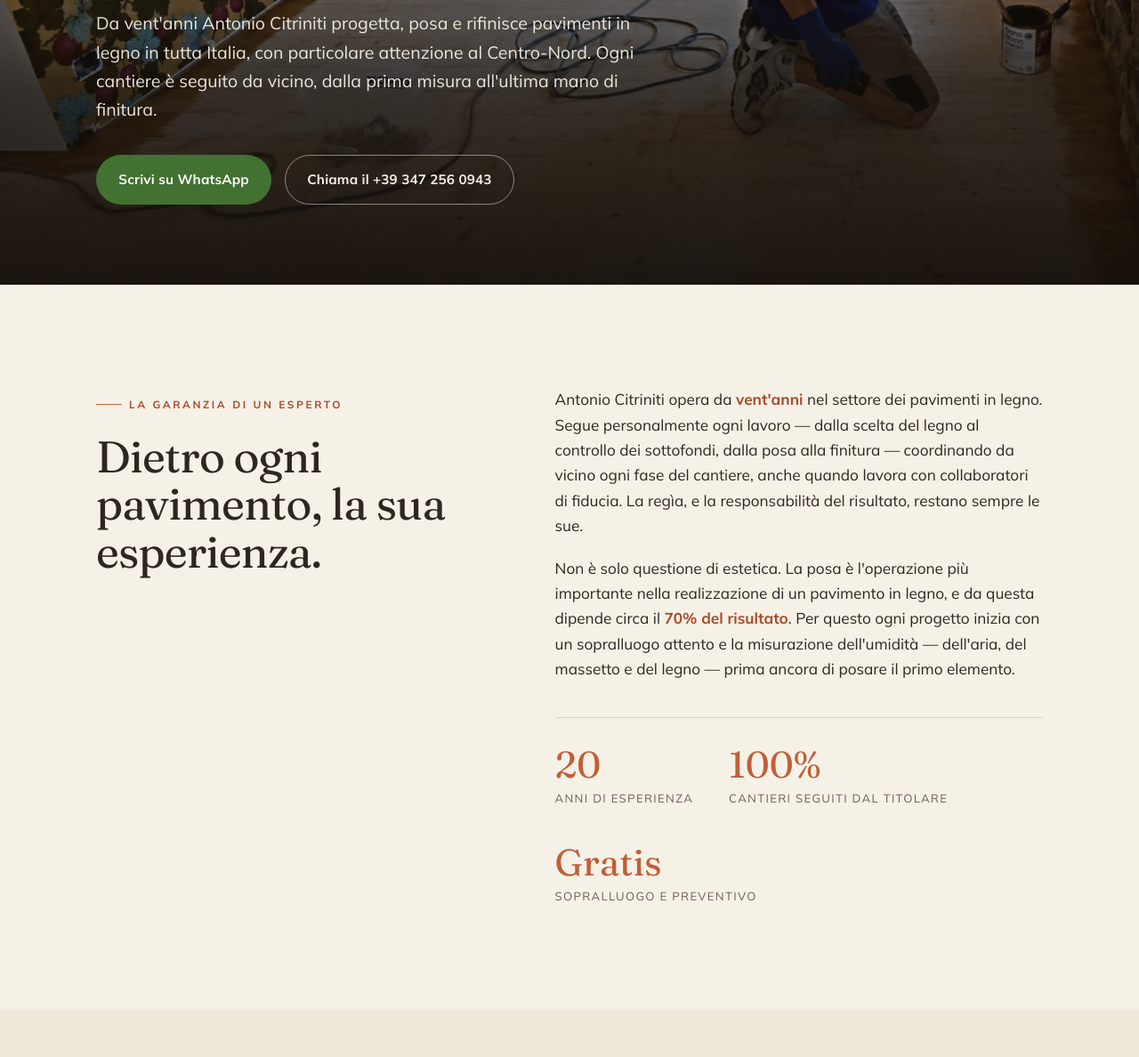
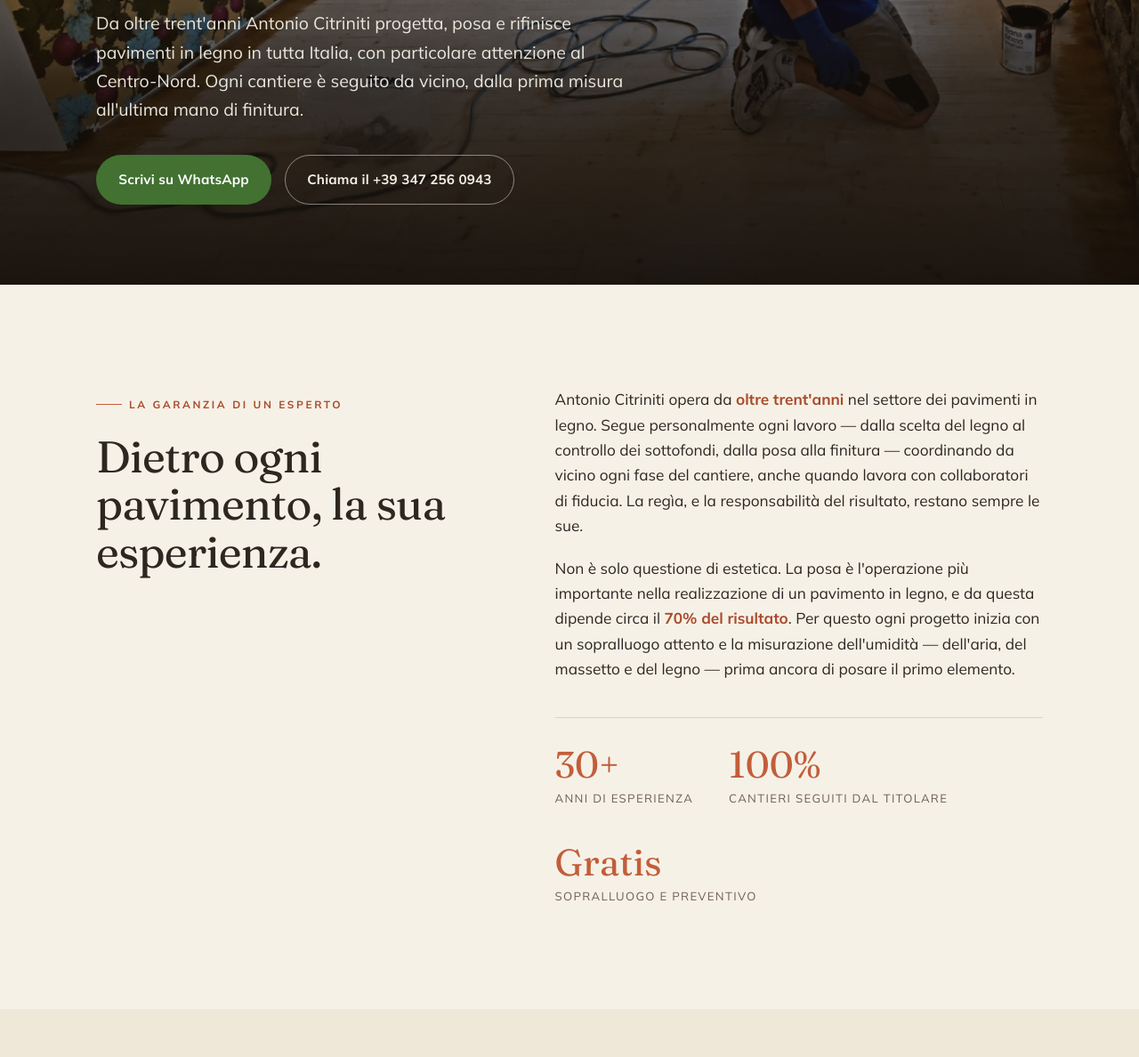
Before and after one commit to mattbedford/acsparquet, a plain HTML site: page index.html in a window 1280 px wide. Shown: the part 492-1680 px from the top of the page at 89% size. Drawn offline with Linux system fonts and the light colour scheme.

Commit message:
Update years of experience from 20 -> 30

```diff
--- a/index.html
+++ b/index.html
@@ -5,7 +5,7 @@
   <meta name="viewport" content="width=device-width, initial-scale=1.0">
 
   <title>AC Service Parquet — Posa, restauro e finitura pavimenti in legno</title>
-  <meta name="description" content="Antonio Citriniti, maestro artigiano del parquet da vent'anni: posa, levigatura, restauro e finitura di pavimenti in legno in tutta Italia, con focus sul Centro-Nord. Finiture all'acqua certificate. Sopralluogo e preventivo gratuiti.">
+  <meta name="description" content="Antonio Citriniti, maestro artigiano del parquet da oltre trent'anni: posa, levigatura, restauro e finitura di pavimenti in legno in tutta Italia, con focus sul Centro-Nord. Finiture all'acqua certificate. Sopralluogo e preventivo gratuiti.">
   <meta name="keywords" content="parquet, pavimenti in legno, posa parquet, levigatura parquet, restauro parquet, rilamatura, finiture all'acqua, spina di pesce, Civitanova Marche, Centro-Nord Italia">
   <link rel="canonical" href="https://acsparquet.com/">
   <meta name="theme-color" content="#427132">
@@ -21,7 +21,7 @@
   <meta property="og:locale" content="it_IT">
   <meta property="og:site_name" content="AC Service Parquet">
   <meta property="og:title" content="AC Service Parquet — l'arte del pavimento in legno">
-  <meta property="og:description" content="Posa, restauro e finitura di pavimenti in legno. Vent'anni di artigianato, finiture all'acqua certificate. Sopralluogo e preventivo gratuiti.">
+  <meta property="og:description" content="Posa, restauro e finitura di pavimenti in legno. Oltre trent'anni di artigianato, finiture all'acqua certificate. Sopralluogo e preventivo gratuiti.">
   <meta property="og:url" content="https://acsparquet.com/">
   <meta property="og:image" content="https://acsparquet.com/assets/ac-service-parquet-sas.jpg">
   <meta property="og:image:type" content="image/jpeg">
@@ -30,7 +30,7 @@
   <meta property="og:image:alt" content="Logo AC Service Parquet su un pavimento in legno di rovere">
   <meta name="twitter:card" content="summary_large_image">
   <meta name="twitter:title" content="AC Service Parquet — l'arte del pavimento in legno">
-  <meta name="twitter:description" content="Posa, restauro e finitura di pavimenti in legno. Vent'anni di artigianato, finiture all'acqua certificate. Sopralluogo e preventivo gratuiti.">
+  <meta name="twitter:description" content="Posa, restauro e finitura di pavimenti in legno. Oltre trent'anni di artigianato, finiture all'acqua certificate. Sopralluogo e preventivo gratuiti.">
   <meta name="twitter:image" content="https://acsparquet.com/assets/ac-service-parquet-sas.jpg">
   <meta name="twitter:image:alt" content="Logo AC Service Parquet su un pavimento in legno di rovere">
 
@@ -163,7 +163,7 @@
     <div class="hero__inner">
       <p class="eyebrow eyebrow--light reveal" data-reveal="1">Maestro artigiano del parquet · in tutta Italia</p>
       <h1 class="hero__title reveal" id="hero-title" data-reveal="2">Il parquet,<br><em>posato a regola d'arte.</em></h1>
-      <p class="hero__lead reveal" data-reveal="3">Da vent'anni Antonio Citriniti progetta, posa e rifinisce pavimenti in legno
+      <p class="hero__lead reveal" data-reveal="3">Da oltre trent'anni Antonio Citriniti progetta, posa e rifinisce pavimenti in legno
         in tutta Italia, con particolare attenzione al Centro-Nord. Ogni cantiere è seguito da vicino, dalla prima misura all'ultima mano di finitura.</p>
       <div class="hero__cta reveal" data-reveal="4">
         <a class="btn btn--wa" href="https://wa.me/393472560943?text=Salve%2C%20vorrei%20informazioni%20sul%20parquet." target="_blank" rel="noopener">Scrivi su WhatsApp</a>
@@ -180,7 +180,7 @@
         <h2 class="about__title" id="about-title">Dietro ogni pavimento, la sua esperienza.</h2>
       </div>
       <div class="about__body">
-        <p>Antonio Citriniti opera da <strong>vent'anni</strong> nel settore dei pavimenti in legno. Segue
+        <p>Antonio Citriniti opera da <strong>oltre trent'anni</strong> nel settore dei pavimenti in legno. Segue
           personalmente ogni lavoro — dalla scelta del legno al controllo dei sottofondi, dalla posa alla
           finitura — coordinando da vicino ogni fase del cantiere, anche quando lavora con collaboratori di
           fiducia. La regìa, e la responsabilità del risultato, restano sempre le sue.</p>
@@ -189,7 +189,7 @@
           progetto inizia con un sopralluogo attento e la misurazione dell'umidità — dell'aria, del massetto e
           del legno — prima ancora di posare il primo elemento.</p>
         <ul class="about__stats">
-          <li><span class="stat__num">20</span><span class="stat__lab">anni di esperienza</span></li>
+          <li><span class="stat__num">30+</span><span class="stat__lab">anni di esperienza</span></li>
           <li><span class="stat__num">100%</span><span class="stat__lab">cantieri seguiti dal titolare</span></li>
           <li><span class="stat__num">Gratis</span><span class="stat__lab">sopralluogo e preventivo</span></li>
         </ul>
@@ -445,7 +445,7 @@
   <div class="wrap footer__grid">
     <div class="footer__brand">
       <span class="brand brand--footer"><svg class="brand__logo" role="img" aria-label="AC Service Parquet"><use href="#acsp-logo"></use></svg></span>
-      <p class="footer__tag">L'arte del pavimento in legno, da vent'anni.</p>
+      <p class="footer__tag">L'arte del pavimento in legno, da oltre trent'anni.</p>
     </div>
 
     <div class="footer__creds">
```
Also changed, not shown: llms.txt.
